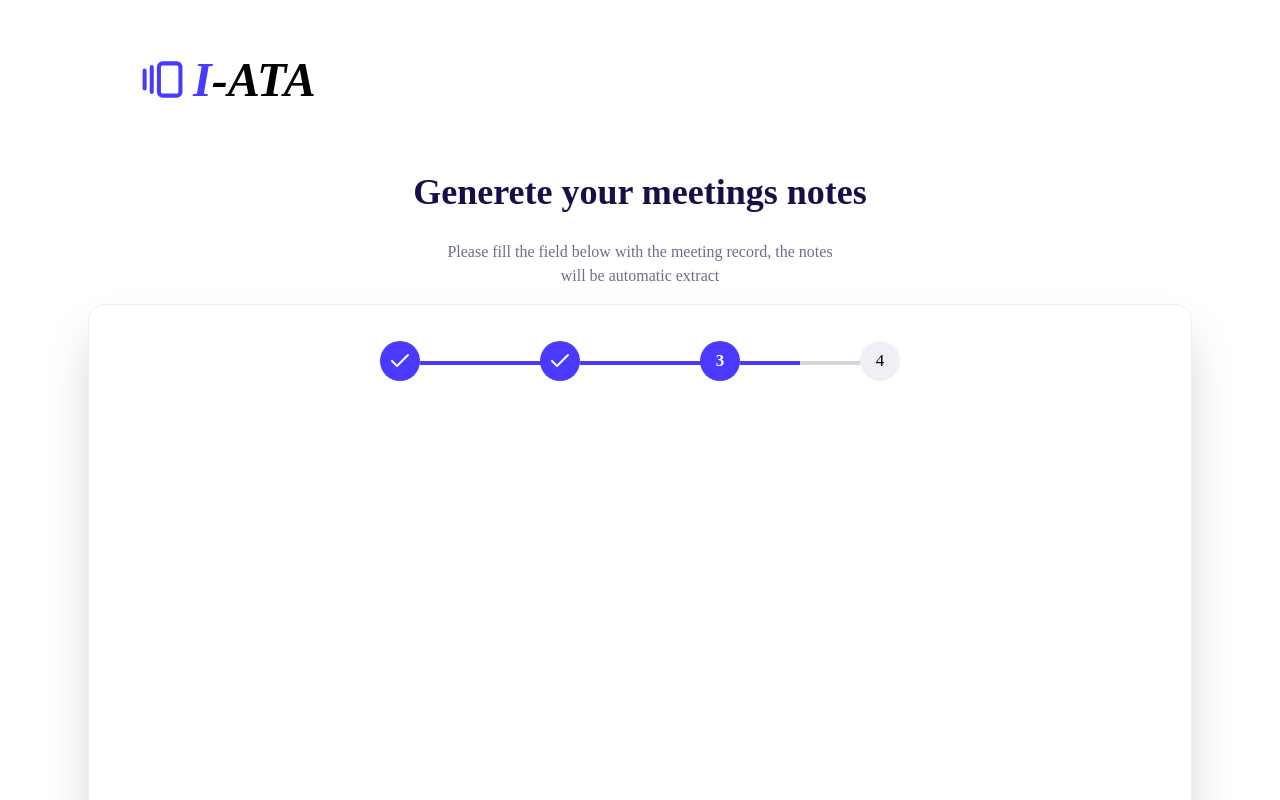
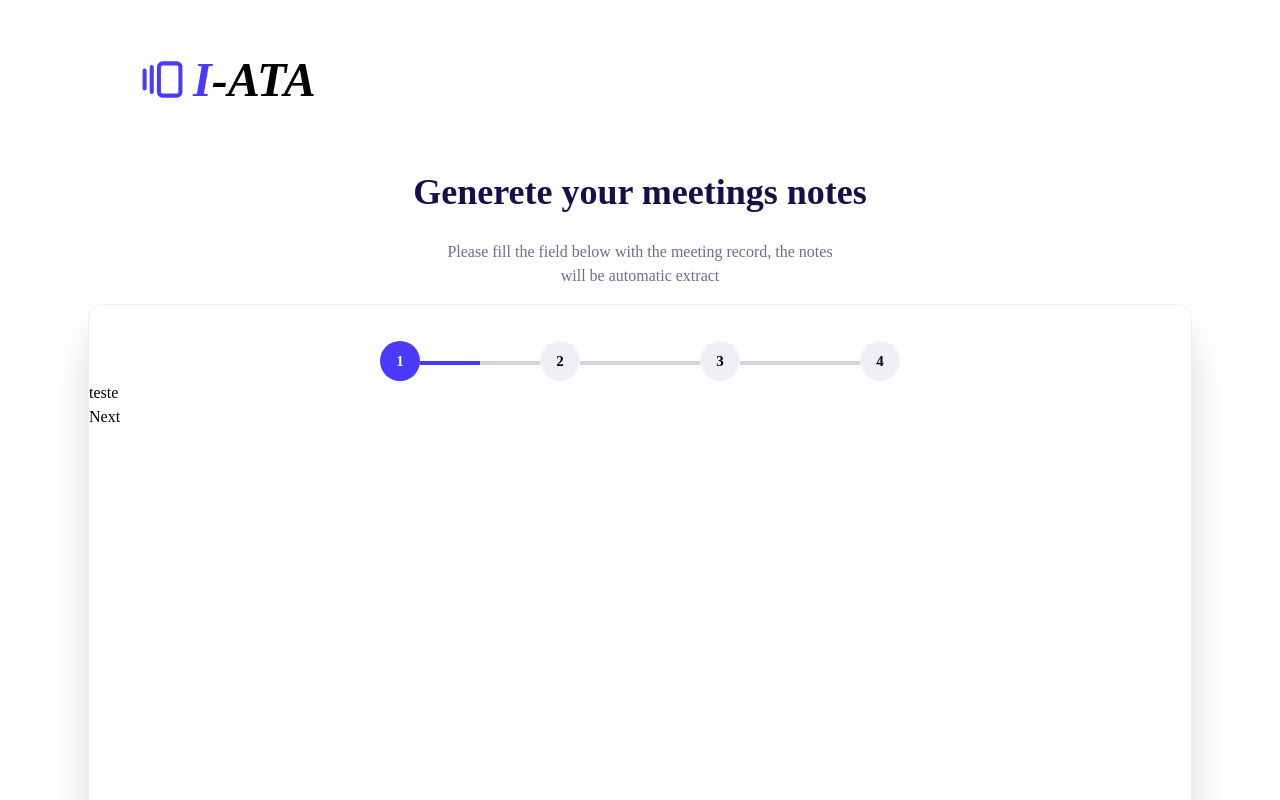
Before and after one commit to RogerPatriota/i-ATA, a React (Vite) app in the folder frontend/: page / in a window 1280 px wide. Shown: the top 800 px of the page. Built offline with nearby package versions, Linux system fonts and the light colour scheme; a web font is replaced by a local one.

Commit message:
build: add change tab template

```diff
--- a/frontend/src/components/ProgressBar.jsx
+++ b/frontend/src/components/ProgressBar.jsx
@@ -13,12 +13,12 @@ const ProgressSteps = (props) => {
                 {index + 1 < props.currentStep ? (
                   <Check />
                   ) : (
-                  <span className="text-[17px]">{step.number}</span>
+                  <span className="text-[15px] font-semibold">{step.number}</span>
                   )}
               </div>
 
               {index < (props.steps.length - 1) && (
-                <div className='absolute top-1/2 left-full w-32 h-1 transition duration-900 ease-out'>
+                <div className='absolute top-1/2 left-full w-32 h-1'>
                   <div className={`h-full ${index < props.currentStep - 1 ? 'bg-[#4A3AFF]' : 'bg-gray-300'}`}>
                     <div className={`h-full w-15 ${(index + 1) == props.currentStep ? 'bg-[#4A3AFF]' : ''}`}></div>
                   </div>
--- a/frontend/src/components/ProgressContent.jsx
+++ b/frontend/src/components/ProgressContent.jsx
@@ -3,7 +3,7 @@ import ProgressBar from "./ProgressBar"
 import { useState } from "react"
 
 export function ProgressContent() {
-    const [currentStep, setCurrentStep ] = useState(3)
+    const [currentStep, setCurrentStep ] = useState(1)
     const steps  = [
         {
             number: 1,
@@ -23,9 +23,19 @@ export function ProgressContent() {
         }
     ]
 
+    function changeTab() {
+        if (currentStep < steps.length) {
+            setCurrentStep = currentStep + 1
+        } else {
+
+        }
+    }
+
     return (
         <div className="m-4 border-1 border-[#EFF0F6] shadow-2xl rounded-2xl w-[100%]  h-160">
             <ProgressBar steps={steps} currentStep={currentStep}/>
+            { steps[currentStep - 1].label}
+            <button onClick={changeTab}>Next</button>
         </div>
     )
 }
```
